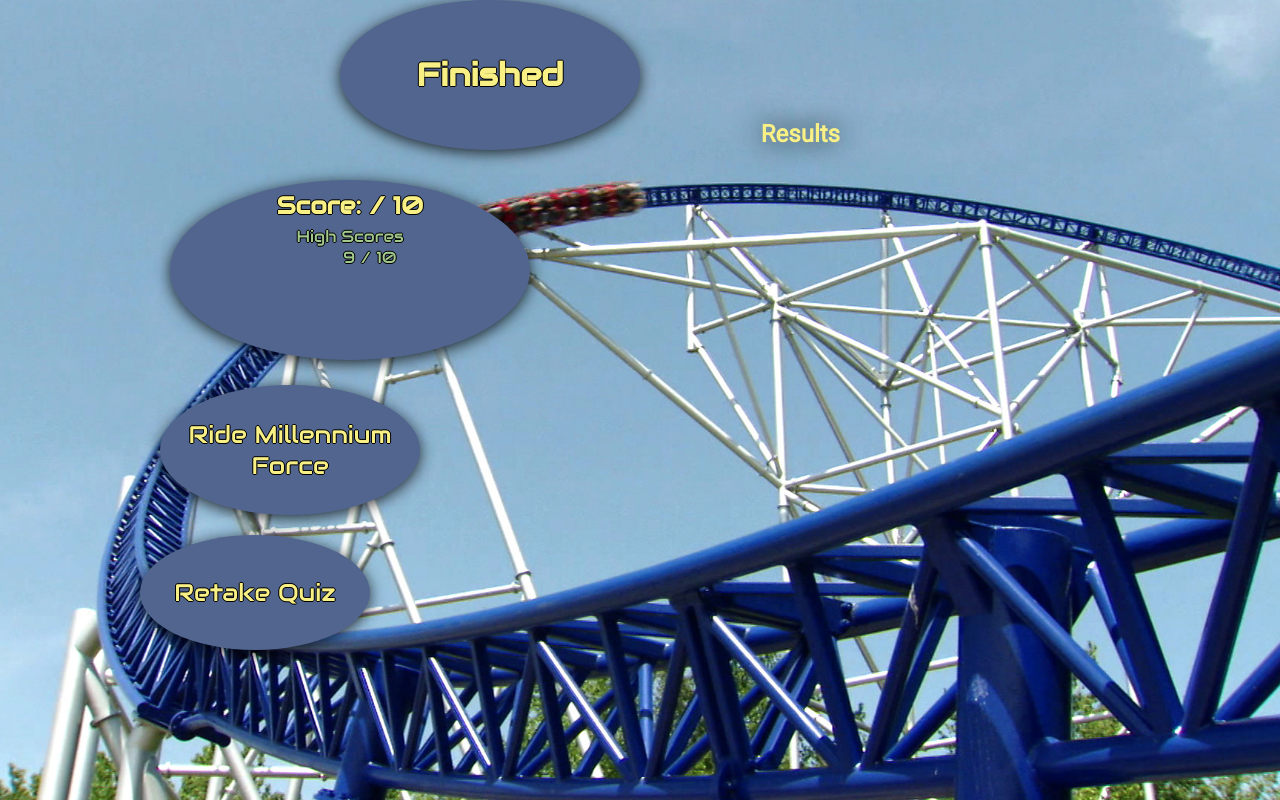
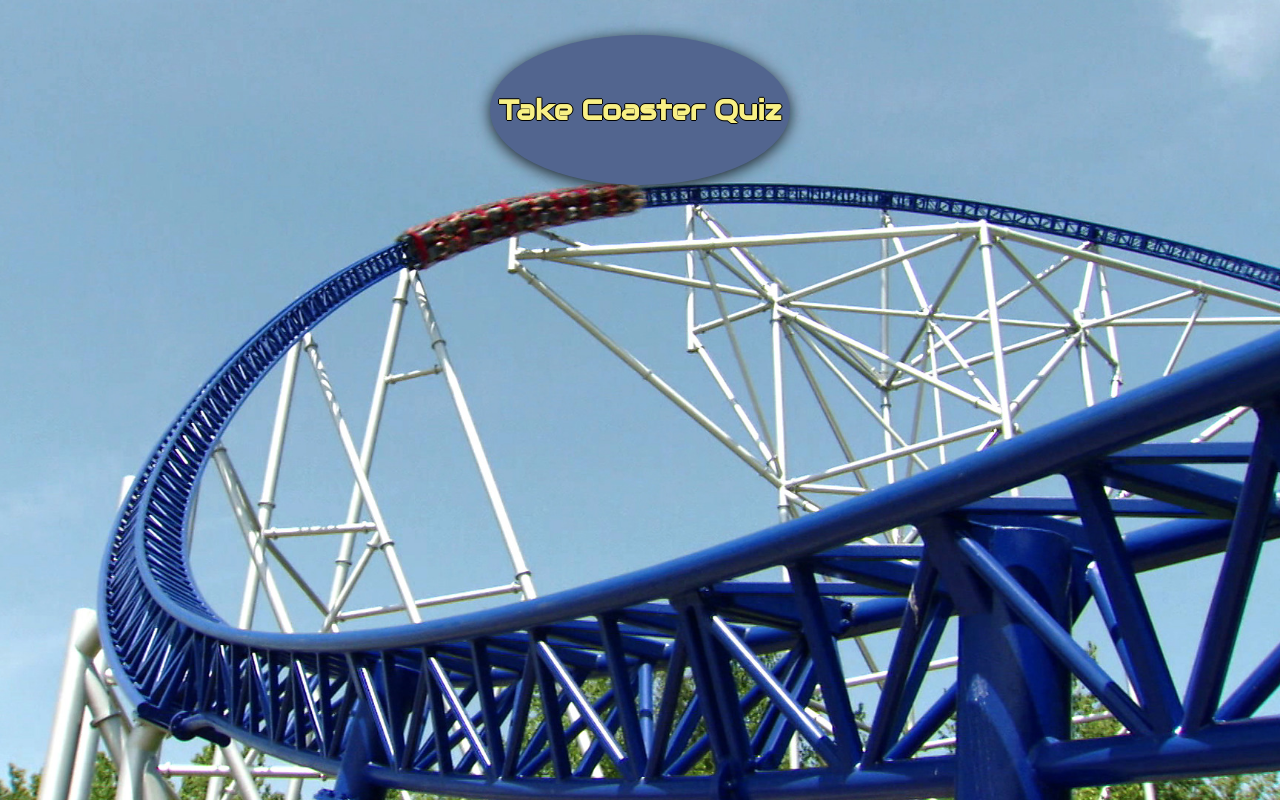
Before and after one commit to Schmerb/roller-coaster-quiz-app, a plain HTML site: page index.html in a window 1280 px wide. Drawn offline with nearby package versions, Linux system fonts and the light colour scheme.

Commit message:
reset initial view to start page

```diff
--- a/index.html
+++ b/index.html
@@ -10,7 +10,7 @@
 	<link rel="stylesheet" type="text/css" href="./styles/main.css">
 </head>
 <body>
-	<header id="landing" class="js-start hidden">
+	<header id="landing" class="js-start ">
 		<button id="start-btn" class="js-start-btn bubble">
 			<h1 id="start-btn-text">Take Coaster Quiz</h1>
 		</button>
@@ -79,7 +79,7 @@
 			<!-- <br><br><hr><br> -->
 
 
-		<section id="result-container" class="js-results-container ">
+		<section id="result-container" class="js-results-container hidden">
 
 			<header id="finished-bubble" class="bubble">
 				<h1>Finished</h1>
```
